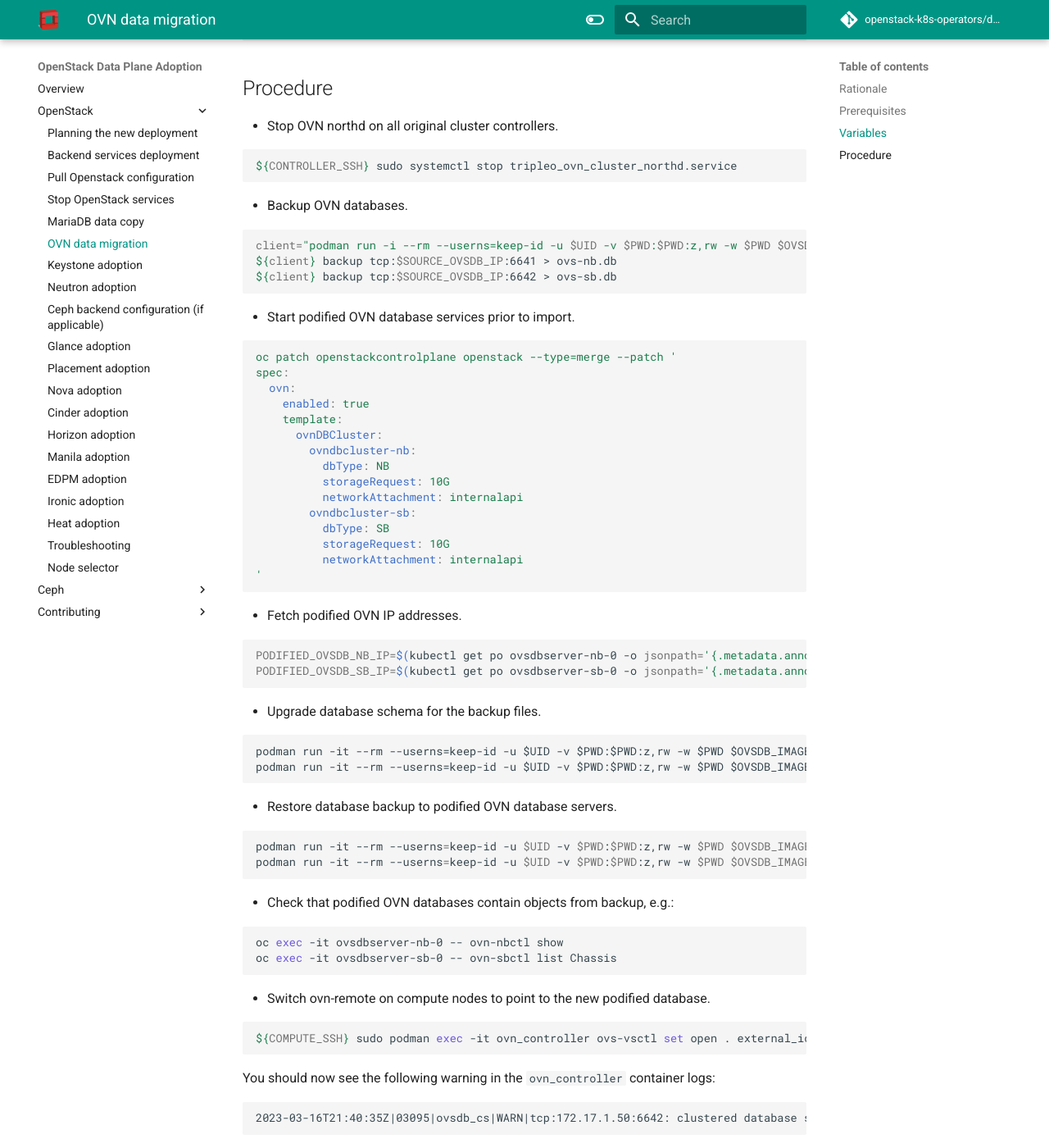
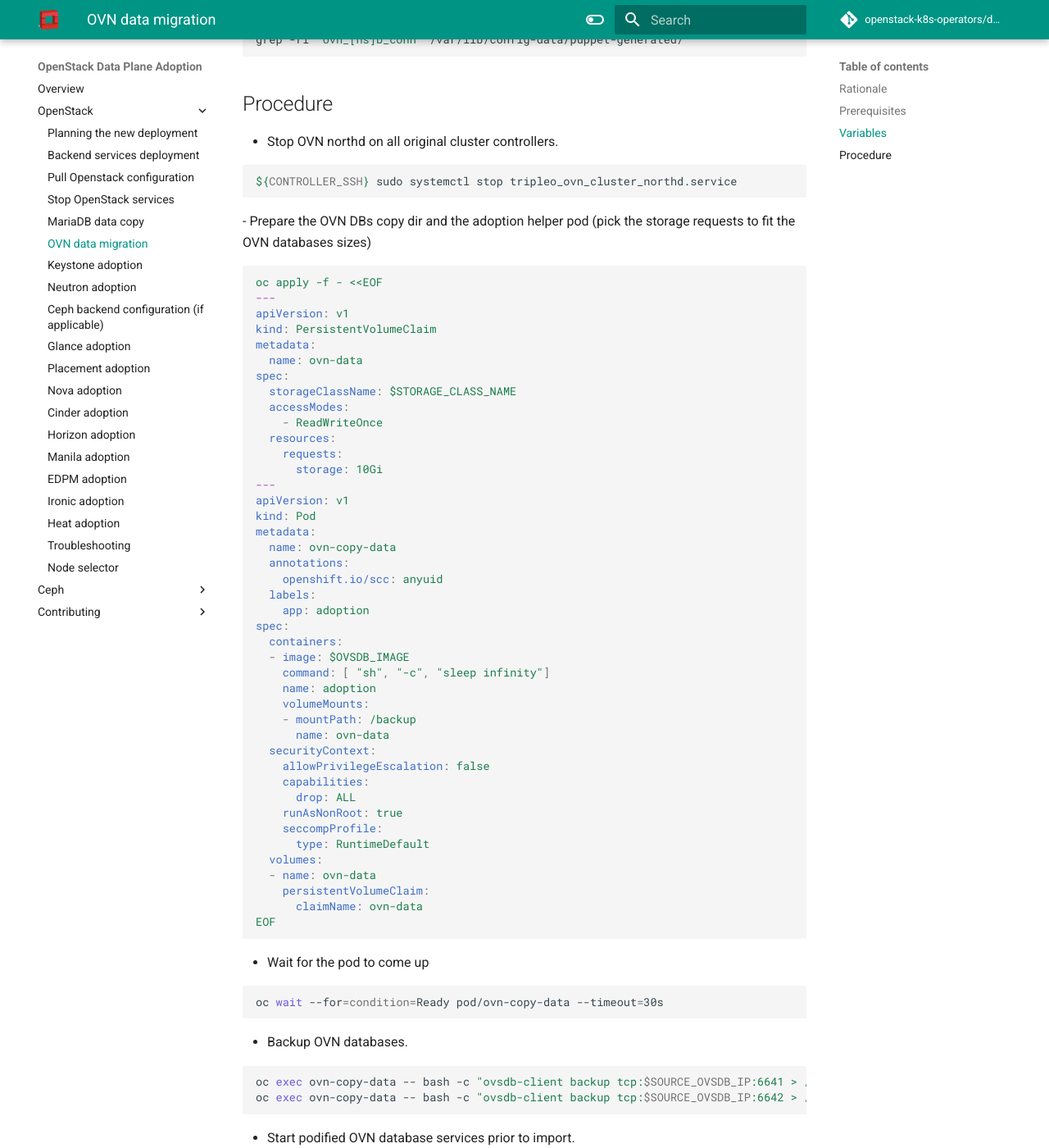
Before and after one commit to openstack-k8s-operators/data-plane-adoption, an MkDocs documentation site: the page built from docs/openstack/ovn_adoption.md, in a window 1280 px wide and 1400 px high, scrolled down 1189 px. Shown: the whole window at 82% size. Built offline with MkDocs 1.6.1 and Material for MkDocs 9.7.7, drawn with Linux system fonts in a browser that asks for light colours; comment, search, counter and statistics services are not loaded; the version menu is left out; some of the changed text lies outside the part shown.

Commit message:
Use cluster service network IPs for OVN sb/nb...
...and switch from podman and hostpath to oc run/exec and pvc

Pod IP may change, invalidating the automated test suit execution.
OVN DB south/north-bound endpoints should be as well accessible on
the standard k8s clusterIP services network. Use that instead of
fetching IPs on internalAPI openstack network.

Switch from podman to oc run, in order to access the clusterIP
service network. This also solves connectivity problems when
deploying openstack CR that uses isolnet, and podman fails
accessing IPs on internalAPI service network. Use storageclass
(defaults to crc-csi-hostpath-provisioner) insetad of Instead of local
host directories.

Add storage_reclaim_policy and storage_class_name ansible var to
control that PVC behavior.

Use force_handlers=true for the minimal test playbook so
that the handlers trigger on errors as well.

Signed-off-by: Bohdan Dobrelia <bdobreli@redhat.com>

````diff
--- a/docs/openstack/ovn_adoption.md
+++ b/docs/openstack/ovn_adoption.md
@@ -31,6 +31,7 @@ Define the shell variables used in the steps below. The values are
 just illustrative, use values that are correct for your environment:
 
 ```bash
+STORAGE_CLASS_NAME=crc-csi-hostpath-provisioner
 OVSDB_IMAGE=quay.io/podified-antelope-centos9/openstack-ovn-base:current-podified
 SOURCE_OVSDB_IP=172.17.1.49
 
@@ -54,13 +55,64 @@ grep -rI 'ovn_[ns]b_conn' /var/lib/config-data/puppet-generated/
 ```bash
 ${CONTROLLER_SSH} sudo systemctl stop tripleo_ovn_cluster_northd.service
 ```
+- Prepare the OVN DBs copy dir and the adoption helper pod (pick the storage requests to fit the OVN databases sizes)
+
+```yaml
+oc apply -f - <<EOF
+---
+apiVersion: v1
+kind: PersistentVolumeClaim
+metadata:
+  name: ovn-data
+spec:
+  storageClassName: $STORAGE_CLASS_NAME
+  accessModes:
+    - ReadWriteOnce
+  resources:
+    requests:
+      storage: 10Gi
+---
+apiVersion: v1
+kind: Pod
+metadata:
+  name: ovn-copy-data
+  annotations:
+    openshift.io/scc: anyuid
+  labels:
+    app: adoption
+spec:
+  containers:
+  - image: $OVSDB_IMAGE
+    command: [ "sh", "-c", "sleep infinity"]
+    name: adoption
+    volumeMounts:
+    - mountPath: /backup
+      name: ovn-data
+  securityContext:
+    allowPrivilegeEscalation: false
+    capabilities:
+      drop: ALL
+    runAsNonRoot: true
+    seccompProfile:
+      type: RuntimeDefault
+  volumes:
+  - name: ovn-data
+    persistentVolumeClaim:
+      claimName: ovn-data
+EOF
+```
+
+- Wait for the pod to come up
+
+```bash
+oc wait --for=condition=Ready pod/ovn-copy-data --timeout=30s
+```
 
 - Backup OVN databases.
 
 ```bash
-client="podman run -i --rm --userns=keep-id -u $UID -v $PWD:$PWD:z,rw -w $PWD $OVSDB_IMAGE ovsdb-client"
-${client} backup tcp:$SOURCE_OVSDB_IP:6641 > ovs-nb.db
-${client} backup tcp:$SOURCE_OVSDB_IP:6642 > ovs-sb.db
+oc exec ovn-copy-data -- bash -c "ovsdb-client backup tcp:$SOURCE_OVSDB_IP:6641 > /backup/ovs-nb.db"
+oc exec ovn-copy-data -- bash -c "ovsdb-client backup tcp:$SOURCE_OVSDB_IP:6642 > /backup/ovs-sb.db"
 ```
 
 - Start podified OVN database services prior to import.
@@ -82,26 +134,32 @@ spec:
           networkAttachment: internalapi
 '
 ```
-
-- Fetch podified OVN IP addresses.
+- Wait for the OVN DB pods reaching the running phase.
 
 ```bash
-PODIFIED_OVSDB_NB_IP=$(kubectl get po ovsdbserver-nb-0 -o jsonpath='{.metadata.annotations.k8s\.v1\.cni\.cncf\.io/network-status}' | jq 'map(. | select(.name=="openstack/internalapi"))[0].ips[0]' | tr -d '"')
-PODIFIED_OVSDB_SB_IP=$(kubectl get po ovsdbserver-sb-0 -o jsonpath='{.metadata.annotations.k8s\.v1\.cni\.cncf\.io/network-status}' | jq 'map(. | select(.name=="openstack/internalapi"))[0].ips[0]' | tr -d '"')
+oc wait --for=jsonpath='{.status.phase}'=Running pod --selector=service=ovsdbserver-nb
+oc wait --for=jsonpath='{.status.phase}'=Running pod --selector=service=ovsdbserver-sb
+```
+
+- Fetch podified OVN IP addresses on the clusterIP service network.
+
+```bash
+PODIFIED_OVSDB_NB_IP=$(oc get svc --selector "statefulset.kubernetes.io/pod-name=ovsdbserver-nb-0" -ojsonpath='{.items[0].spec.clusterIP}')
+PODIFIED_OVSDB_SB_IP=$(oc get svc --selector "statefulset.kubernetes.io/pod-name=ovsdbserver-sb-0" -ojsonpath='{.items[0].spec.clusterIP}')
 ```
 
 - Upgrade database schema for the backup files.
 
-```
-podman run -it --rm --userns=keep-id -u $UID -v $PWD:$PWD:z,rw -w $PWD $OVSDB_IMAGE bash -c "ovsdb-client get-schema tcp:$PODIFIED_OVSDB_NB_IP:6641 > ./ovs-nb.ovsschema && ovsdb-tool convert ovs-nb.db ./ovs-nb.ovsschema"
-podman run -it --rm --userns=keep-id -u $UID -v $PWD:$PWD:z,rw -w $PWD $OVSDB_IMAGE bash -c "ovsdb-client get-schema tcp:$PODIFIED_OVSDB_SB_IP:6642 > ./ovs-sb.ovsschema && ovsdb-tool convert ovs-sb.db ./ovs-sb.ovsschema"
+```bash
+oc exec ovn-copy-data -- bash -c "ovsdb-client get-schema tcp:$PODIFIED_OVSDB_NB_IP:6641 > /backup/ovs-nb.ovsschema && ovsdb-tool convert /backup/ovs-nb.db /backup/ovs-nb.ovsschema"
+oc exec ovn-copy-data -- bash -c "ovsdb-client get-schema tcp:$PODIFIED_OVSDB_SB_IP:6642 > /backup/ovs-sb.ovsschema && ovsdb-tool convert /backup/ovs-sb.db /backup/ovs-sb.ovsschema"
 ```
 
 - Restore database backup to podified OVN database servers.
 
 ```bash
-podman run -it --rm --userns=keep-id -u $UID -v $PWD:$PWD:z,rw -w $PWD $OVSDB_IMAGE bash -c "ovsdb-client restore tcp:$PODIFIED_OVSDB_NB_IP:6641 < ovs-nb.db"
-podman run -it --rm --userns=keep-id -u $UID -v $PWD:$PWD:z,rw -w $PWD $OVSDB_IMAGE bash -c "ovsdb-client restore tcp:$PODIFIED_OVSDB_SB_IP:6642 < ovs-sb.db"
+oc exec ovn-copy-data -- bash -c "ovsdb-client restore tcp:$PODIFIED_OVSDB_NB_IP:6641 < /backup/ovs-nb.db"
+oc exec ovn-copy-data -- bash -c "ovsdb-client restore tcp:$PODIFIED_OVSDB_SB_IP:6642 < /backup/ovs-sb.db"
 ```
 
 - Check that podified OVN databases contain objects from backup, e.g.:
@@ -154,3 +212,10 @@ spec:
         networkAttachment: internalapi
 '
 ```
+
+- Delete the ovn-data pod and persistent volume claim with OVN databases backup (consider making a snapshot of it, before deleting)
+
+```bash
+oc delete pod ovn-copy-data
+oc delete pvc ovn-data
+```
````
Also changed, not shown: 5 other files.
